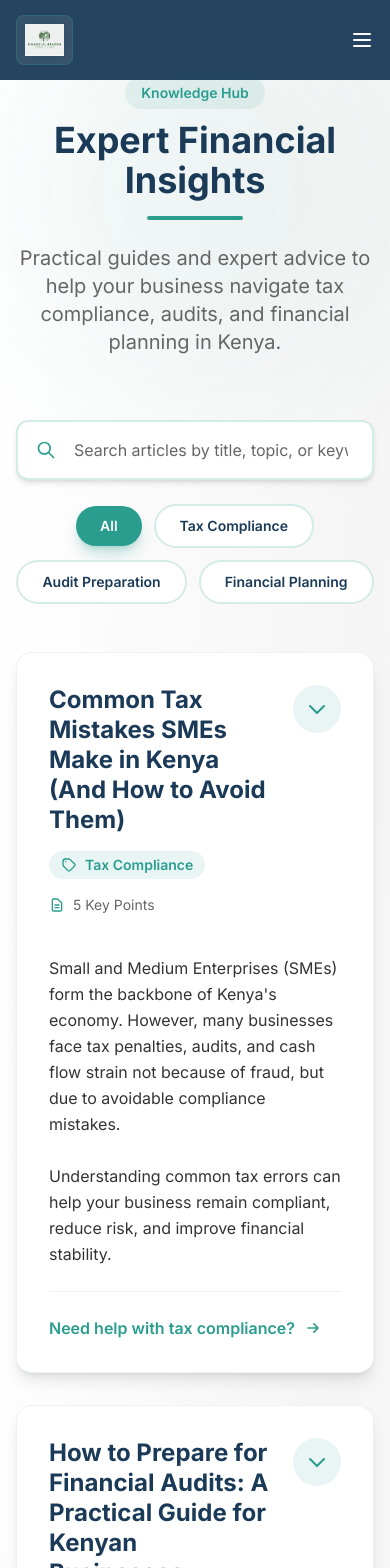
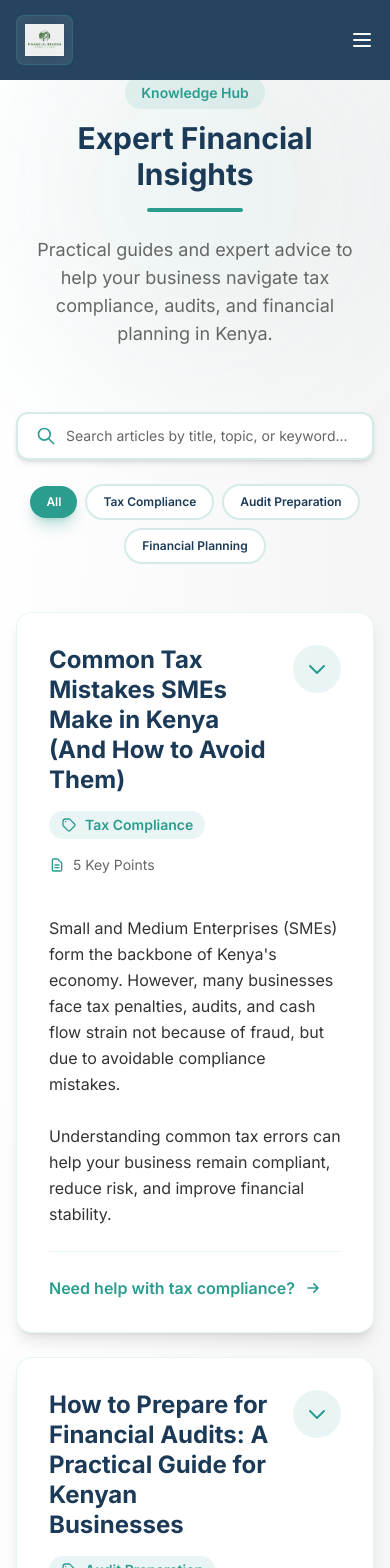
Before and after one commit to Kevokali/fbc-website, a Next.js app: page /knowledge-hub in a window 390 px wide. Shown: the top 1568 px of the page. Built offline with nearby package versions, Linux system fonts and the light colour scheme.

Commit message:
fixing content visibility in knowledgehub

```diff
--- a/components/KnowledgeHubSection.tsx
+++ b/components/KnowledgeHubSection.tsx
@@ -606,7 +606,7 @@ const blogPosts: BlogPost[] = [
 ]
 
 export default function KnowledgeHubSection() {
-  const [isVisible, setIsVisible] = useState(false)
+  const [isVisible, setIsVisible] = useState(true) // Start visible for mobile compatibility
   const [expandedPost, setExpandedPost] = useState<string | null>(null)
   const [searchQuery, setSearchQuery] = useState('')
   const [selectedCategory, setSelectedCategory] = useState<string>('All')
@@ -625,6 +625,14 @@ export default function KnowledgeHubSection() {
   })
 
   useEffect(() => {
+    // Set visible immediately for mobile compatibility
+    setIsVisible(true)
+
+    // Also use IntersectionObserver for animation on desktop
+    if (typeof window === 'undefined' || !('IntersectionObserver' in window)) {
+      return
+    }
+
     const observer = new IntersectionObserver(
       (entries) => {
         entries.forEach((entry) => {
@@ -633,7 +641,10 @@ export default function KnowledgeHubSection() {
           }
         })
       },
-      { threshold: 0.1 }
+      {
+        threshold: 0.01, // Lower threshold for mobile
+        rootMargin: '50px' // Add margin to trigger earlier
+      }
     )
 
     const currentRef = sectionRef.current
@@ -714,36 +725,22 @@ export default function KnowledgeHubSection() {
       <div className="relative z-10 max-w-7xl mx-auto px-4 sm:px-6 lg:px-8">
         {/* Header */}
         <div className="text-center mb-16">
-          <div
-            className={`inline-block mb-4 ${
-              isVisible ? 'animate-fade-in' : 'opacity-0'
-            }`}
-          >
+          <div className="inline-block mb-4">
             <span className="px-4 py-2 bg-emerald/10 text-emerald rounded-full text-sm font-semibold">
               Knowledge Hub
             </span>
           </div>
-          <h1
-            className={`text-4xl md:text-5xl lg:text-6xl font-bold mb-4 text-deep-blue ${
-              isVisible ? 'animate-fade-in' : 'opacity-0'
-            }`}
-            style={{ animationDelay: '0.1s' }}
-          >
+          <h1 className="text-3xl sm:text-4xl md:text-5xl lg:text-6xl font-bold mb-4 text-deep-blue">
             Expert Financial Insights
           </h1>
           <div className="w-24 h-1 bg-emerald mx-auto rounded-full mb-6"></div>
-          <p
-            className={`text-xl text-text-secondary max-w-3xl mx-auto ${
-              isVisible ? 'animate-fade-in' : 'opacity-0'
-            }`}
-            style={{ animationDelay: '0.2s' }}
-          >
+          <p className="text-lg sm:text-xl text-text-secondary max-w-3xl mx-auto px-4">
             Practical guides and expert advice to help your business navigate tax compliance, audits, and financial planning in Kenya.
           </p>
         </div>
 
         {/* Search and Filter Section */}
-        <div className={`mb-12 ${isVisible ? 'animate-fade-in' : 'opacity-0'}`} style={{ animationDelay: '0.3s' }}>
+        <div className="mb-12">
           {/* Search Bar */}
           <div className="mb-6">
             <div className="relative max-w-2xl mx-auto">
@@ -752,7 +749,7 @@ export default function KnowledgeHubSection() {
                 placeholder="Search articles by title, topic, or keyword..."
                 value={searchQuery}
                 onChange={(e) => setSearchQuery(e.target.value)}
-                className="w-full px-6 py-4 pl-14 bg-white border-2 border-emerald/20 rounded-xl focus:border-emerald focus:outline-none focus:ring-2 focus:ring-emerald/20 text-deep-blue placeholder:text-text-secondary transition-all duration-300 shadow-md hover:shadow-lg"
+                className="w-full px-4 sm:px-6 py-3 sm:py-4 pl-12 sm:pl-14 bg-white border-2 border-emerald/20 rounded-xl focus:border-emerald focus:outline-none focus:ring-2 focus:ring-emerald/20 text-deep-blue placeholder:text-text-secondary transition-all duration-300 shadow-md hover:shadow-lg text-sm sm:text-base"
               />
               <svg
                 className="absolute left-5 top-1/2 transform -translate-y-1/2 w-5 h-5 text-emerald"
@@ -778,12 +775,12 @@ export default function KnowledgeHubSection() {
           </div>
 
           {/* Category Filters */}
-          <div className="flex flex-wrap items-center justify-center gap-3">
+          <div className="flex flex-wrap items-center justify-center gap-2 sm:gap-3 px-2">
             {categories.map((category) => (
               <button
                 key={category}
                 onClick={() => setSelectedCategory(category)}
-                className={`px-6 py-2.5 rounded-full font-semibold text-sm transition-all duration-300 transform hover:scale-105 ${
+                className={`px-4 sm:px-6 py-2 sm:py-2.5 rounded-full font-semibold text-xs sm:text-sm transition-all duration-300 transform hover:scale-105 ${
                   selectedCategory === category
                     ? 'bg-emerald text-white shadow-lg shadow-emerald/30'
                     : 'bg-white text-deep-blue border-2 border-emerald/20 hover:border-emerald/40 hover:bg-emerald/5'
@@ -795,47 +792,42 @@ export default function KnowledgeHubSection() {
           </div>
 
           {/* Results Count */}
-          {filteredPosts.length !== blogPosts.length && (
+          {filteredPosts.length !== blogPosts.length && filteredPosts.length > 0 && (
             <div className="text-center mt-4">
-              <p className="text-text-secondary">
+              <p className="text-text-secondary text-sm sm:text-base">
                 Showing <span className="font-semibold text-emerald">{filteredPosts.length}</span> of{' '}
                 <span className="font-semibold text-deep-blue">{blogPosts.length}</span> articles
               </p>
             </div>
           )}
+        </div>
 
-          {/* No Results Message */}
-          {filteredPosts.length === 0 && (
+        {/* Blog Posts */}
+        <div className="space-y-6 sm:space-y-8">
+          {filteredPosts.length === 0 ? (
             <div className="text-center py-12 bg-white rounded-xl border-2 border-emerald/20">
               <svg className="w-16 h-16 text-emerald/50 mx-auto mb-4" fill="none" viewBox="0 0 24 24" stroke="currentColor" strokeWidth={2}>
                 <path strokeLinecap="round" strokeLinejoin="round" d="M9.172 16.172a4 4 0 015.656 0M9 10h.01M15 10h.01M21 12a9 9 0 11-18 0 9 9 0 0118 0z" />
               </svg>
               <p className="text-xl font-semibold text-deep-blue mb-2">No articles found</p>
-              <p className="text-text-secondary">Try adjusting your search or filter criteria</p>
+              <p className="text-text-secondary mb-4">Try adjusting your search or filter criteria</p>
               <button
                 onClick={() => {
                   setSearchQuery('')
                   setSelectedCategory('All')
                 }}
-                className="mt-4 px-6 py-2 bg-emerald text-white rounded-lg hover:bg-emerald-dark transition-colors"
+                className="px-6 py-2 bg-emerald text-white rounded-lg hover:bg-emerald-dark transition-colors"
               >
                 Clear Filters
               </button>
             </div>
-          )}
-        </div>
-
-        {/* Blog Posts */}
-        <div className="space-y-8">
-          {filteredPosts.map((post, index) => {
+          ) : (
+            filteredPosts.map((post, index) => {
               const isExpanded = expandedPost === post.id
               return (
                 <article
                   key={post.id}
-                className={`bg-white rounded-2xl shadow-lg hover:shadow-2xl transition-all duration-300 overflow-hidden border border-emerald/10 hover:border-emerald/30 transform hover:-translate-y-1 ${
-                  isVisible ? 'animate-fade-in' : 'opacity-0'
-                }`}
-                style={{ animationDelay: `${0.3 + index * 0.1}s` }}
+                  className="bg-white rounded-2xl shadow-lg hover:shadow-2xl transition-all duration-300 overflow-hidden border border-emerald/10 hover:border-emerald/30 transform hover:-translate-y-1"
                 >
                 {/* Post Header */}
                 <div className="p-8 md:p-10">
@@ -976,16 +968,12 @@ export default function KnowledgeHubSection() {
                 </div>
               </article>
               )
-          })}
+            })
+          )}
         </div>
 
         {/* Bottom CTA */}
-        <div
-          className={`mt-16 text-center ${
-            isVisible ? 'animate-fade-in' : 'opacity-0'
-          }`}
-          style={{ animationDelay: '0.6s' }}
-        >
+        <div className="mt-16 text-center">
           <div className="bg-gradient-to-br from-deep-blue to-emerald rounded-2xl p-8 md:p-12 text-white shadow-xl">
             <h3 className="text-3xl font-bold mb-4">
               Need Personalized Financial Advice?
```
Lines whose indentation alone changed are shown as unchanged.
